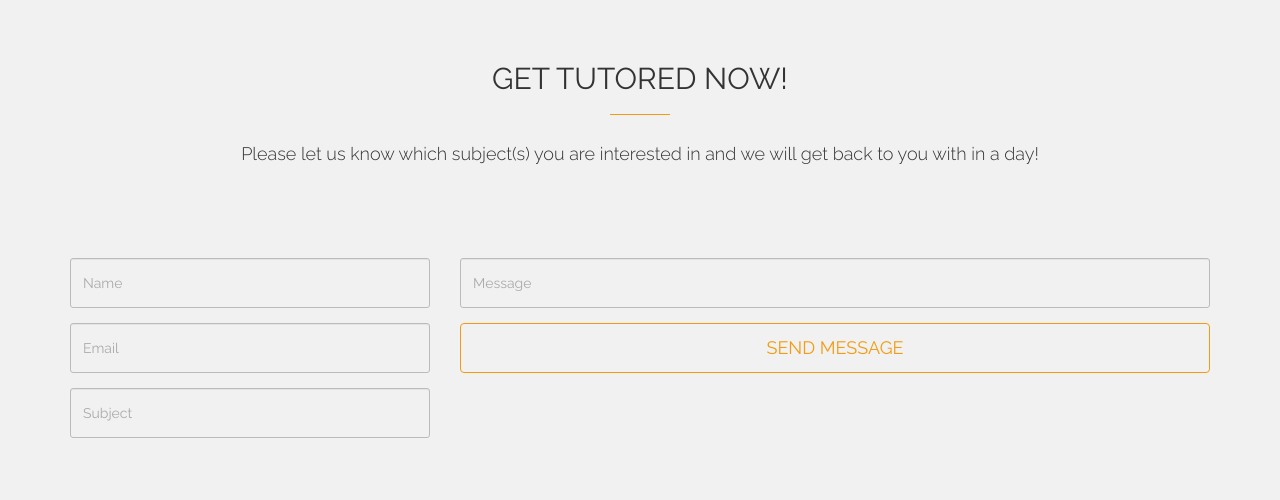
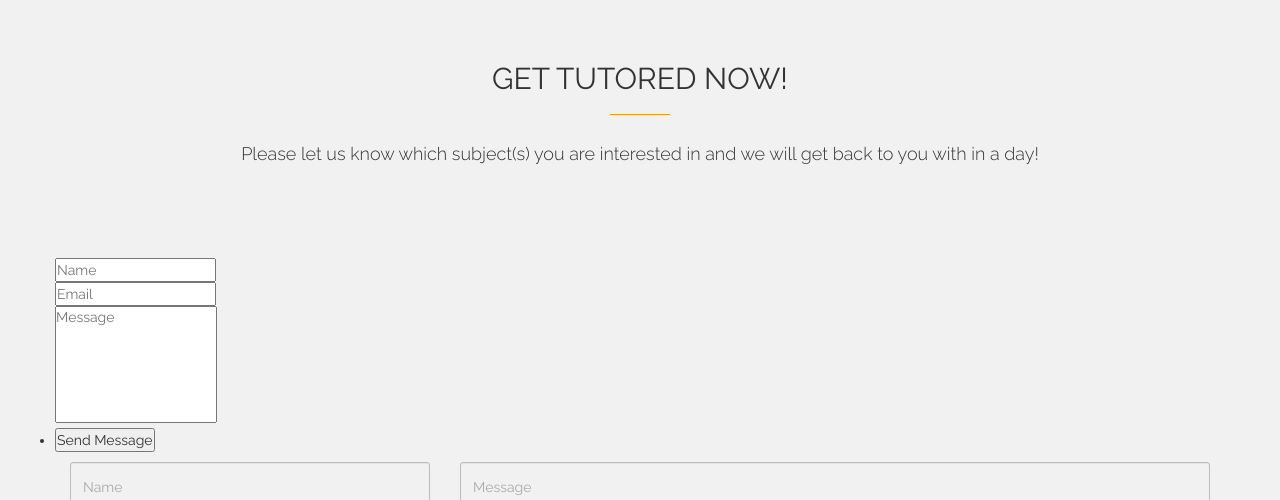
Before and after one commit to anish-krishnan/TutoringForHope, a plain HTML site: page index.html in a window 1280 px wide. Shown: the part 3689-4189 px from the top of the page. Drawn offline with Linux system fonts and the light colour scheme.

Commit message:
Testing contact section

```diff
--- a/index.html
+++ b/index.html
@@ -442,6 +442,18 @@
                 <!-- END ERROR AND SUCCESS MESSAGE -->
 
                 <!-- FORM -->
+                <form method="post" action="http://formspree.io/anishtech1@gmail.com">
+                  <div class="row uniform">
+                    <div class="6u 12u$(xsmall)"><input type="text" name="name" id="name" placeholder="Name" /></div>
+                    <div class="6u$ 12u$(xsmall)"><input type="email" name="email" id="email" placeholder="Email" /></div>
+                    <div class="12u$"><textarea name="message" id="message" placeholder="Message" rows="4"></textarea></div>
+                    <div class="12u$">
+                      <ul class="actions">
+                        <li><input type="submit" value="Send Message" class="special" /></li>
+                      </ul>
+                    </div>
+                  </div>
+                </form>
                 <form action="https://formspree.io/anishtech1@gmail.com"  method="POST" >
                         <div class="row">
                             <div class="col-md-4">
```
